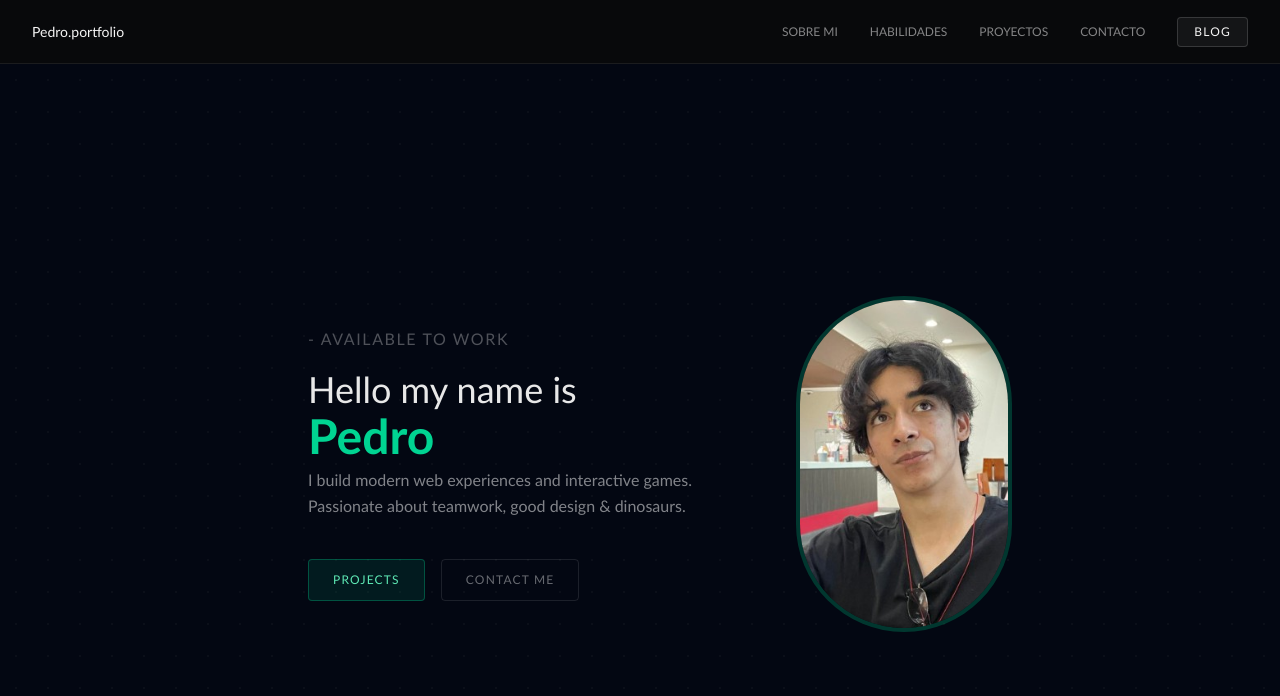
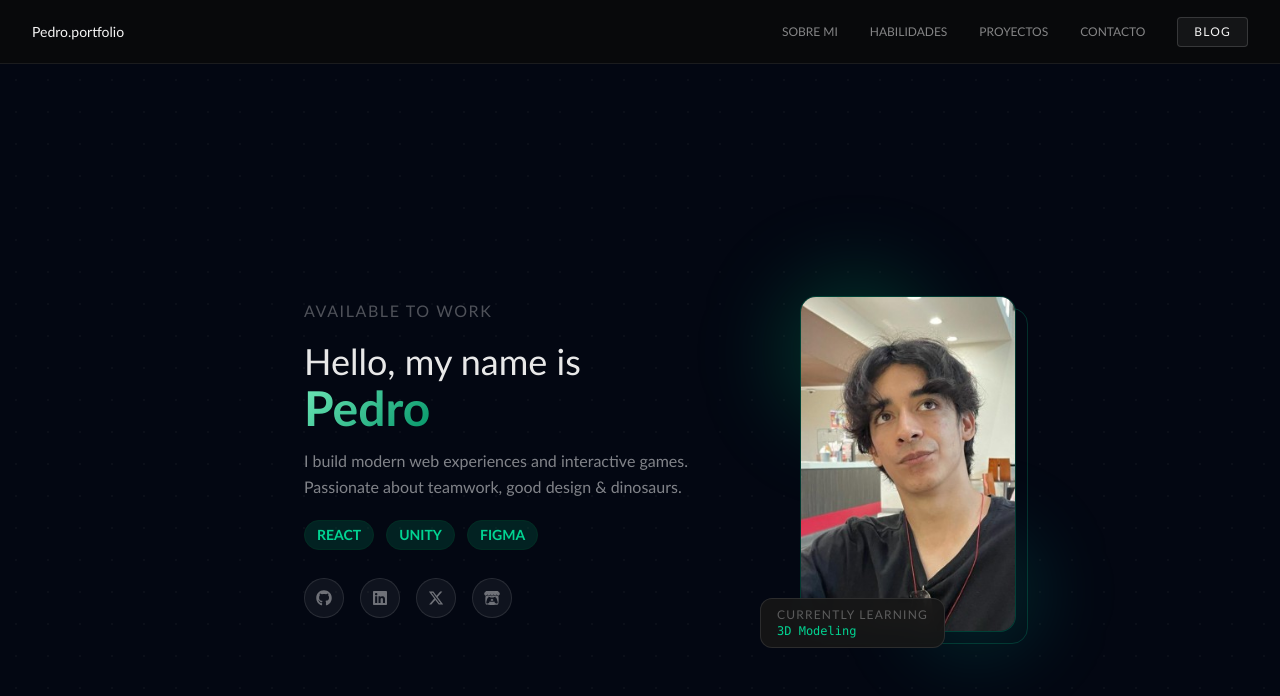
Before and after one commit to Peltre/devPortfolio, a React (Vite) app: page / in a window 1280 px wide. Shown: the top 696 px of the page. Built offline with nearby package versions, Linux system fonts and the light colour scheme.

Commit message:
Update main layout
Added missing icons
Added decor & info on the right side
Fixed typos
Implemented global classes to avoid code repetition

```diff
--- a/src/components/MCover.jsx
+++ b/src/components/MCover.jsx
@@ -1,50 +1,98 @@
+import  { FaGithub, FaLinkedin, FaXTwitter, FaItchIo } from "react-icons/fa6"
 import foto from "../assets/foto.jpg"
 
 function MCover() {
     return (
         <section id="cover" className="min-h-screen flex items-center px-8 md:px-20 py-20">
             {/* Main container */}
-            <div className="flex flex-col md:flex-row items-center justify-center w-full mx-auto">
+            <div className="flex flex-col md:flex-row items-center gap-6 justify-center w-full mx-auto">
                 { /* Left side - Text  */}
-                <div className="max-w-3xl px-10">
+                <div className="max-w-lg px-10">
                     <p className="text-white/30 text-md tracking-widest uppercase mb-4">
-                        - AVAILABLE TO WORK
+                        AVAILABLE TO WORK
                     </p>
                      <h1 className="text-4xl leading-tight mb-1">
-                        Hello my name is <br />
-                        <span className="text-5xl font-bold text-emerald-400 mb-3">
+                        Hello, my name is <br />
+                        <span className="text-5xl font-bold emerald-grad mb-3">
                             Pedro
                         </span>
                     </h1>
-                    <p className="text-base text-white/50 leading-relaxed max-w-md mb-10">
+                    <p className="text-base text-white/50 leading-relaxed max-w-md mb-5">
                         I build modern web experiences and interactive games.
                         Passionate about teamwork, good design & dinosaurs.
                     </p>
 
+                    {/* Qualities */}
+                    <div className="flex gap-3 mb-7">
+                        <span className="text-sm font-bold text-emerald-400 bg-emerald-800/30 border border-emerald-950 px-3 py-1 rounded-full">
+                            REACT
+                        </span>
+                        <span className="text-sm font-bold text-emerald-400 bg-emerald-800/30 border border-emerald-950 px-3 py-1 rounded-full">
+                            UNITY
+                        </span>
+                        <span className="text-sm font-bold text-emerald-400 bg-emerald-800/30 border border-emerald-950 px-3 py-1 rounded-full">
+                            FIGMA
+                        </span>
+                    </div>
+
                     {/* Buttons */}
-                    <div className="flex gap-4">
+                    <div className="flex gap-4 pb-3">
                         <a
-                            href="#proyectos"
-                            className="text-xs tracking-widest uppercase px-6 py-3 bg-emerald-400/10 border border-emerald-400/30 text-emerald-300 rounded hover:bg-emerald-400/20 transition-colors duration-200"
+                            className="social-btn"
+                            href="https://github.com/Peltre"
+                            target="_blank"
+                            rel="noopener noreferrer"
+                            aria-label="Github"
                         >
-                            Projects
+                            <FaGithub />
                         </a>
                         <a
-                            href="#contacto"
-                            className="text-xs tracking-widest uppercase px-6 py-3 border border-white/10 text-white/40 rounded hover:text-white hover:border-white/25 transition-colors duration-200"                        >
-                            Contact me
+                            className="social-btn"
+                            href="https://www.linkedin.com/in/pedroj-sotelo-arcee"
+                            target="_blank"
+                            rel="noopener noreferrer"
+                            aria-label="LinkedIn"
+                        >
+                            <FaLinkedin />
+                        </a>
+                        <a
+                            className="social-btn"
+                            href="https://x.com/dakkardd"
+                            target="_blank"
+                            rel="noopener noreferrer"
+                            aria-label="X"
+                        >
+                            <FaXTwitter />
+                        </a>
+                        <a
+                            className="social-btn"
+                            href="https://pedr1p.itch.io/"
+                            target="_blank"
+                            rel="noopener noreferrer"
+                            aria-label="Itch"
+                        >
+                            <FaItchIo />
                         </a>
                     </div>
                 </div>
 
                 {/* Right side - Picture / more */}
                 <div className="flex flex-col items-center gap-4 shrink-0">
-                    <div className="w-54 h-84 rounded-full border-4 border-emerald-400/20 overflow-hidden bg-emerald-950/30">
-                    <img
-                        src={foto}
-                        alt="Pedro"
-                        className="w-full h-full object-cover"
-                    />
+                    <div className="relative">
+                        {/* decor - blur circles */}
+                        <div className="absolute -top-6 -left-6 w-40 h-40 rounded-full bg-emerald-500/20 blur-2xl" />
+                        <div className="absolute -bottom-6 -right-6 w-32 h-32 rounded-full bg-teal-400/15 blur-2xl" />
+                        {/* decor - frame offset */}
+                        <div className="absolute top-3 left-3 w-full h-full rounded-2xl border border-emerald-400/20" />
+                        {/* info card */}
+                        <div className="absolute -bottom-4 -left-10 z-20 bg-neutral-900/90 backdrop-blur-sm border border-white/10 rounded-xl px-4 py-2">
+                            <p className="text-xs text-white/30 uppercase tracking-widest">Currently learning</p>
+                            <p className="text-xs text-emerald-400 font-mono">3D Modeling</p>
+                        </div>
+                        {/* img */}
+                        <div className="w-54 h-84 rounded-2xl border border-emerald-400/20 overflow-hidden bg-emerald-950/30 relative z-10">
+                            <img src={foto} alt="Pedro" className="w-full h-full object-cover" />
+                        </div>
                     </div>
                 </div>
             </div>
```
